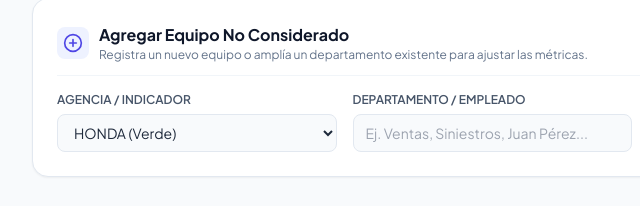
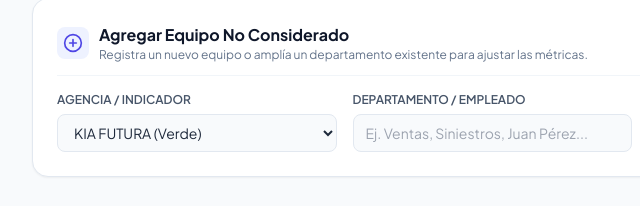
Before and after one commit to soportemexicali/dashboard-mantenimiento, a plain HTML site: page index.html in a window 1280 px wide. Shown: the part 111-317 px from the top of the page, 0-640 px from the left. Drawn offline with nearby package versions, Linux system fonts and the light colour scheme.

Commit message:
cambio de nombres de menu desplegable

```diff
--- a/index.html
+++ b/index.html
@@ -85,10 +85,10 @@
                 <div>
                     <label class="block text-xs font-semibold text-slate-600 uppercase mb-1.5" for="form-agency">Agencia / Indicador</label>
                     <select id="form-agency" class="w-full bg-slate-50 border border-slate-200 rounded-lg py-2 px-3 text-sm focus:outline-none focus:ring-2 focus:ring-indigo-500" required>
-                        <option value="honda">HONDA (Verde)</option>
+                        <option value="honda">KIA FUTURA (Verde)</option>
                         <option value="honda motos">HONDA MOTOS MEXICALI (Naranja)</option>
                         <option value="bodega">BODEGA MEXICALI  (Azul)</option>
-                        <option value="kia">KIA FUTURA MEXICALI (Morado)</option>
+                        <option value="kia">HONDA AUTOS MEXICALI (Morado)</option>
                     </select>
                 </div>
                 <div>
```
